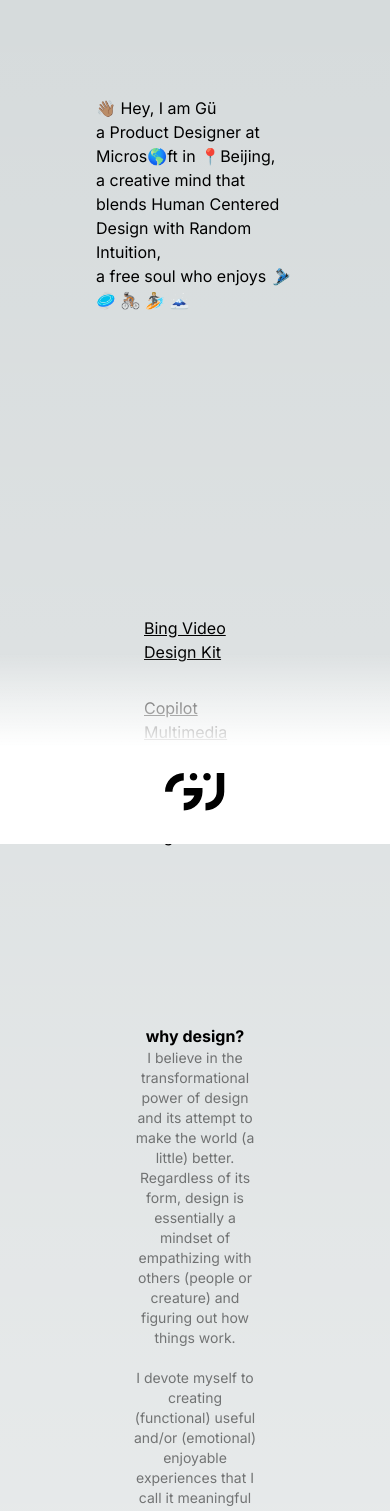
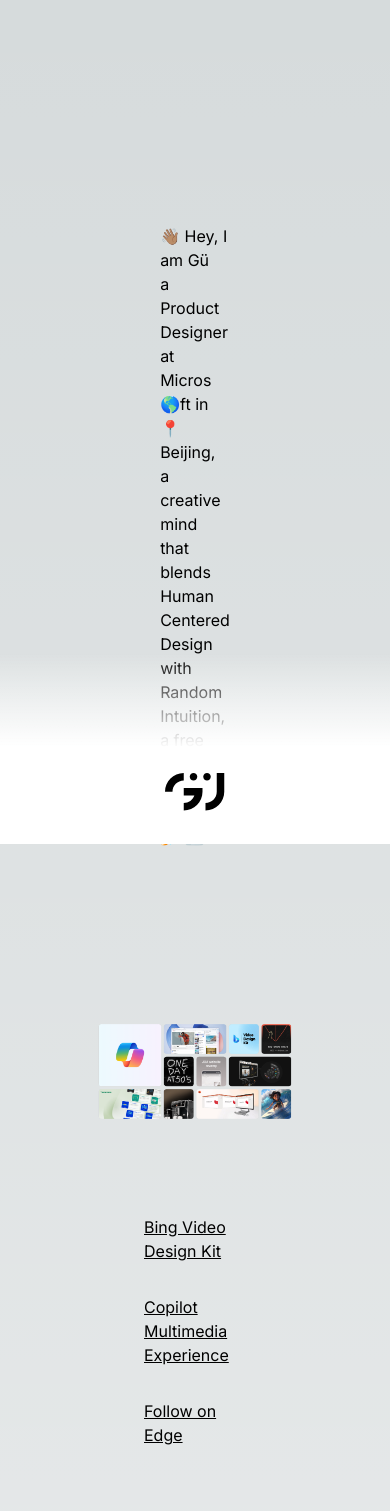
Before and after one commit to Goooleon/Portfolio-24, a Next.js app: page / in a window 390 px wide. Shown: the top 1511 px of the page. Built offline with nearby package versions, Linux system fonts and the light colour scheme.

Commit message:
img responsive

```diff
--- a/app/Components/buttons.tsx
+++ b/app/Components/buttons.tsx
@@ -1,7 +1,7 @@
 function DownloadButton() {
     return (
         <div>
-            <button className="px-4 py-2  bg-red-500 rounded-full font-bold">Résumé.pdf</button>
+            <button className="px-4 py-2  bg-red-500 rounded-full font-bold hover:bg-sky-700">Résumé.pdf</button>
         </div>
     );
   }
--- a/app/page.tsx
+++ b/app/page.tsx
@@ -1,6 +1,7 @@
-import Image from "next/image";
+import Image from 'next/image';
 import Link from 'next/link';
-import DownloadButton from "./Components/buttons";
+import DownloadButton from './Components/buttons';
+import projects from '../public/work.png';
 
 export default function Home() {
   return (
@@ -9,7 +10,7 @@
         <div className="fixed bottom-0 left-0 flex h-48 w-full items-end justify-center bg-gradient-to-t from-white via-white dark:from-black dark:via-black lg:static lg:h-auto lg:w-auto lg:bg-none">
           <a
             className="pointer-events-none flex place-items-center gap-2 p-8 lg:pointer-events-auto lg:p-0"
-            href="#"
+            href="/"
             target="_self"
             rel="noopener noreferrer"
           >
@@ -25,7 +26,7 @@
         </div>
       </div>
 
-      <div>
+      <div className='m-32'>
         <article aria-label="Introduction">
           <h1><span role="img" aria-label="Waving Hand">👋🏽</span> Hey, I am Gü</h1>
           <h2>
@@ -41,13 +42,15 @@
       </div>
 
 
-      <div className="m-32">
+      <div className="m-12 w-full aspect-auto relative">
         <Image
-          src="/work.png"
-          alt="Vercel Logo"
-          width={1440}
-          height={690}
-          priority
+          src={projects}
+          alt="projects"
+          placeholder='blur'
+          loading='lazy'
+          quality={100}
+          sizes="100vw"
+          objectFit='contain'
         />
       </div>
 
```
